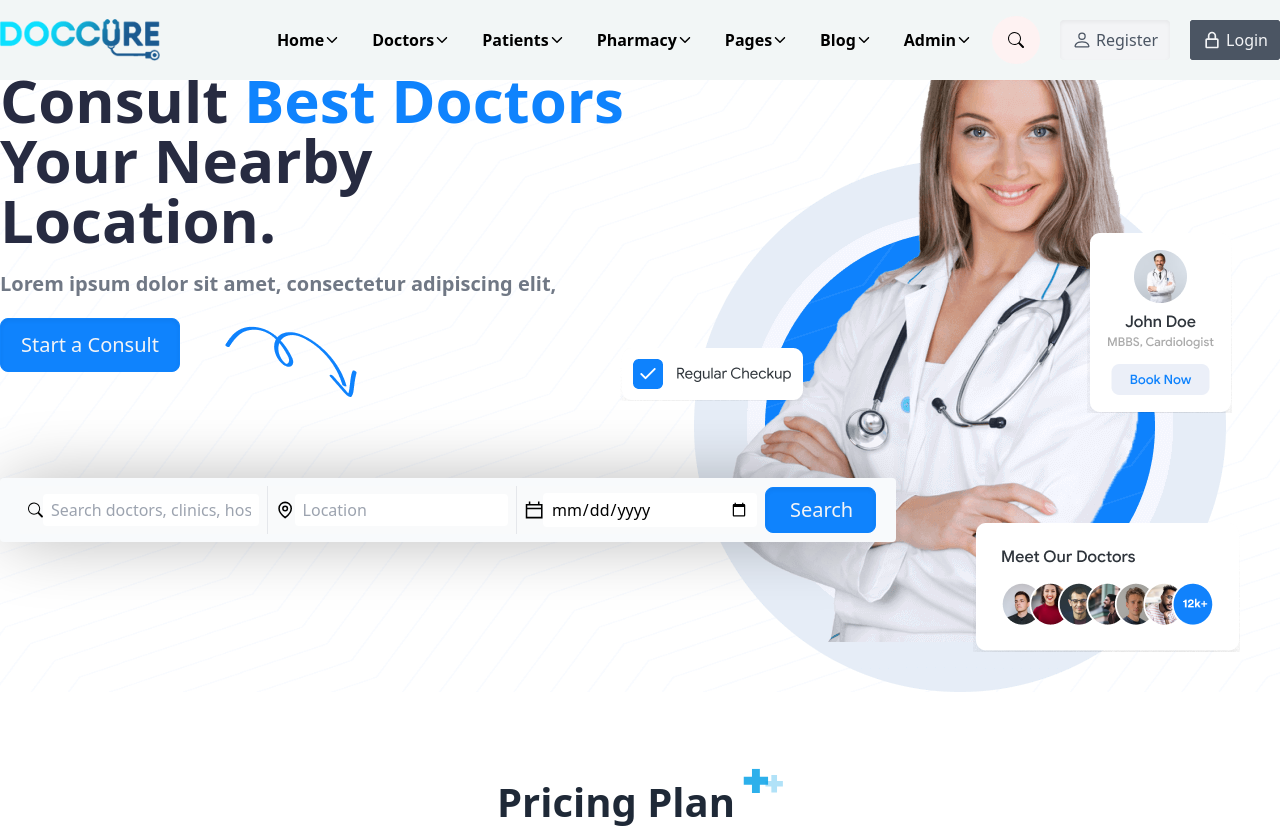
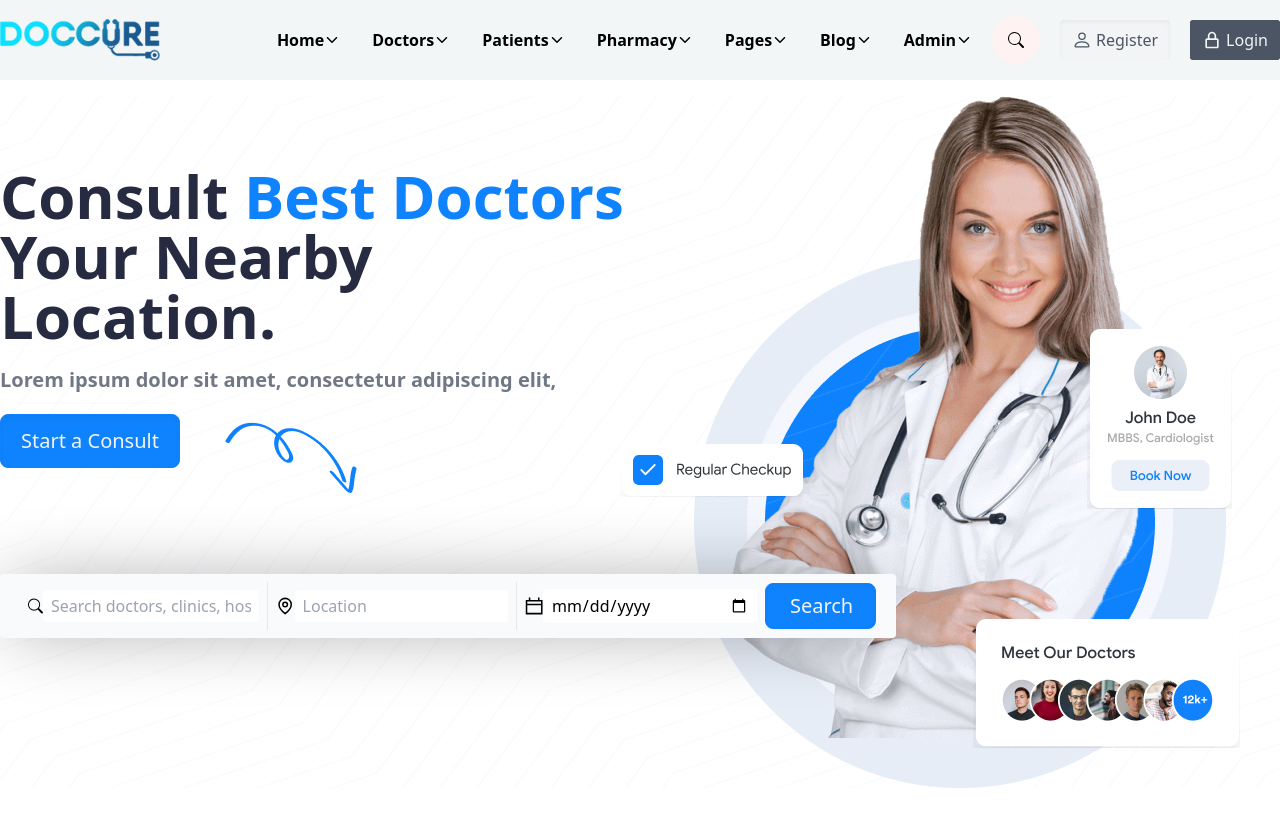
Before and after one commit to Rubayet-hasan-yasin/doc-hub, a React (Vite) app: page / in a window 1280 px wide. Shown: the top 828 px of the page. Built offline with nearby package versions, Linux system fonts and the light colour scheme.

Commit message:
header added

```diff
--- a/src/Layouts/MainLayout.jsx
+++ b/src/Layouts/MainLayout.jsx
@@ -5,7 +5,10 @@ const MainLayout = () => {
     return (
         <div>
             <Header />
+
+            <div className="pt-24">
             <Outlet />
+            </div>
         </div>
     );
 };
```
